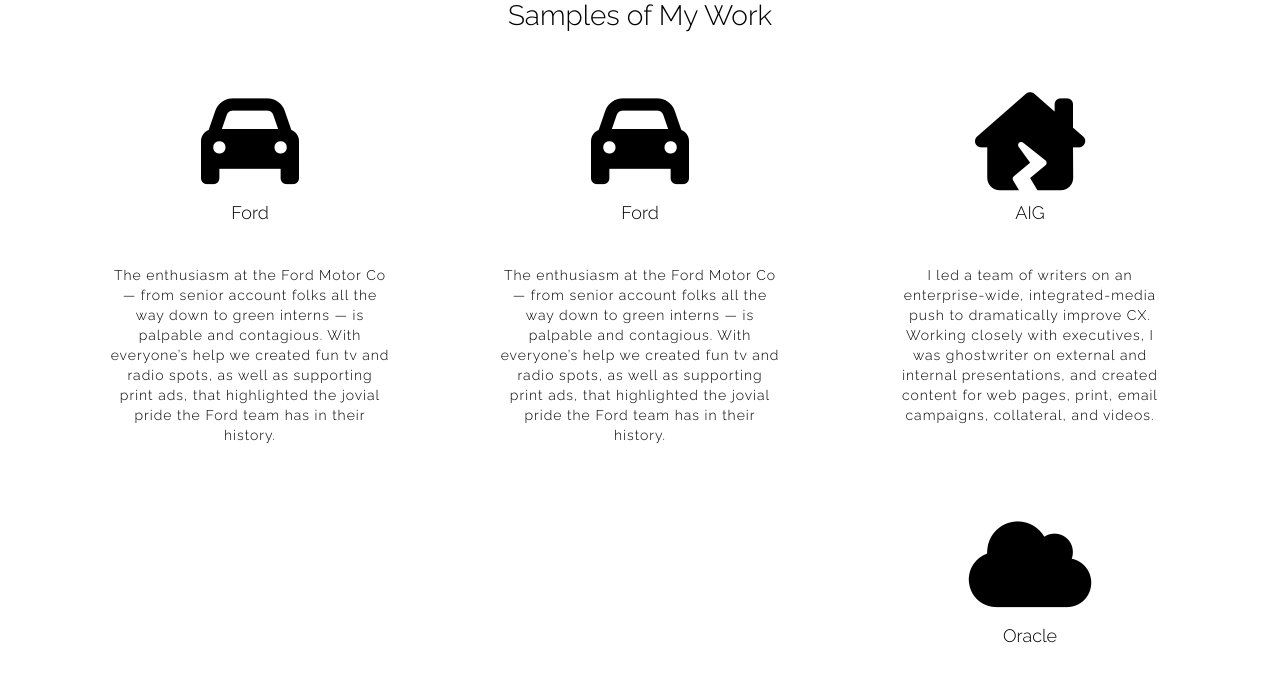
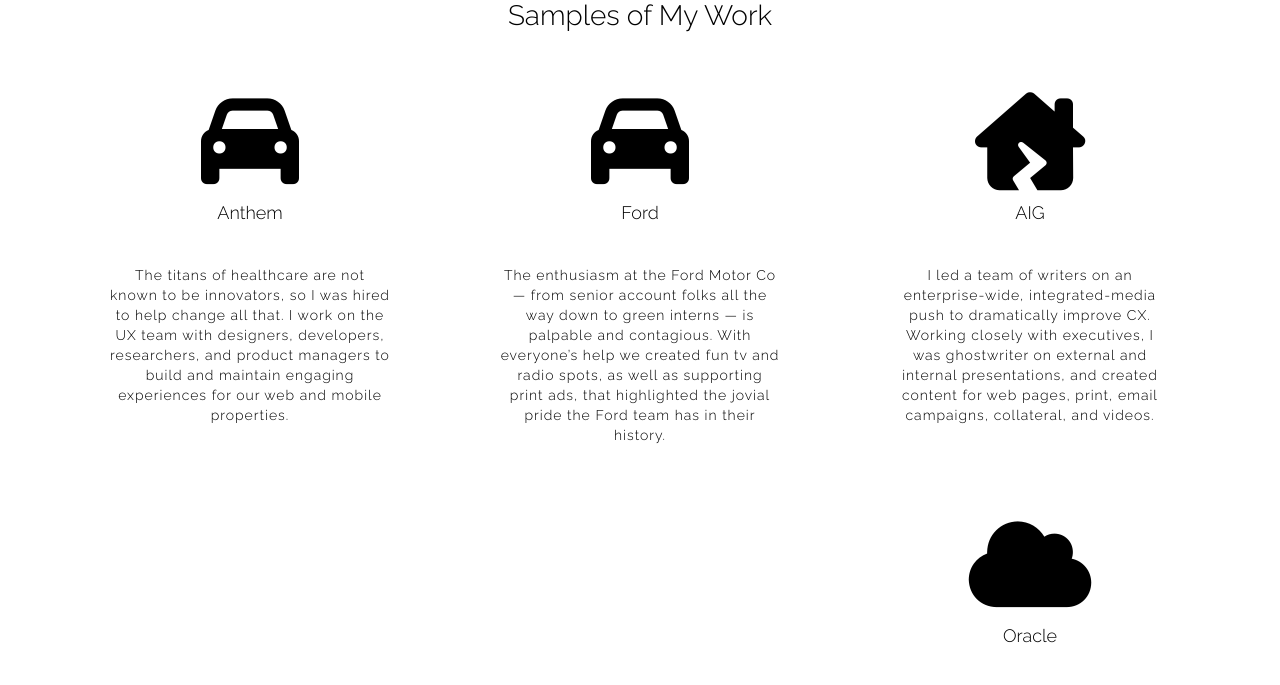
Before and after one commit to gurliaccio/copywriting, a PHP site: page / in a window 1280 px wide. Shown: the part 850-1535 px from the top of the page. Run offline with PHP 8.4, Linux system fonts and the light colour scheme; some libraries are stand-ins or nearby versions; some web fonts are replaced.

Commit message:
Update index.php

```diff
--- a/index.php
+++ b/index.php
@@ -91,7 +91,7 @@
     SERVICE SECTION START
     =========================== -->
         <div id= "aboutme" class="container">
-           <p class="wow bounceInUp" data-wow-duration="8s">I'm a copywriter, content strategist, and UX writer currently fascinated with AI and blockchain, the future of healthcare technology, old stand-up comedy, my electronic drum set, the unreal island of Sardinia, and all the exotic food on Buford Highway.</p>
+           <p class="wow bounceInUp" data-wow-duration="8s">I'm a copywriter, content strategist and UX writer currently fascinated with AI, the future of healthcare, stand-up comedy, my electronic drum set, and the unreal island of Sardinia.</p>
         </div>
 
         <div class="arrow bounce"><i class="fa fa-hand-pointer-o fa-flip-vertical fa-3x" aria-hidden="true"></i></div>
@@ -111,8 +111,8 @@
             <div class="col-md-6 col-lg-4 wow fadeInUp" data-wow-duration="3s" data-toggle="modal" data-target="#myModal2">
                 <!-- <img src="img/s1.png" alt=""> -->
                 <i class="fas fa-car fa-7x"></i>
-                <h4 class="red">Ford</h4>
-                <p class="red">The enthusiasm at the Ford Motor Co &mdash; from senior account folks all the way down to green interns &mdash; is palpable and contagious. With everyone’s help we created fun tv and radio spots, as well as supporting print ads, that highlighted the jovial pride the Ford team has in their history.</p>
+                <h4 class="red">Anthem</h4>
+                <p class="red">The titans of healthcare are not known to be innovators, so I was hired to help change all that. I work on the UX team with designers, developers, researchers, and product managers to build and maintain engaging experiences for our web and mobile properties.</p>
             </div>
             <!-- ITEM 0 END -->
 
@@ -124,10 +124,10 @@
                     <div class="modal-content">
                         <div class="modal-header">
                             <button type="button" class="close" data-dismiss="modal">&times;</button>
-                            <h4 class="modal-title">Ford</h4>
+                            <h4 class="modal-title">Anthem</h4>
                         </div>
                         <div class="modal-body">
-                            <p>My first car was a Ford, and I drove it for 14 years. For the last two years my wife refused to get in, but that’s another story.</p>
+                            <p>My first job was to create a content strategy for our new User Experience Design team. As a writer I was an army of one, working alongside designers, developers and senior leadership to fashion our branding from the ground up. First a website showcasing our talents, then every bit of communications that came from our diverse group. Since our organization is admittedly quite siloed, our skills then needed to be sold to the wider enterprise to attract new business partners.</p>
 
                         <video width="98%" controls>
                             <source src="img/f1.mp4" type="video/mp4">
```
